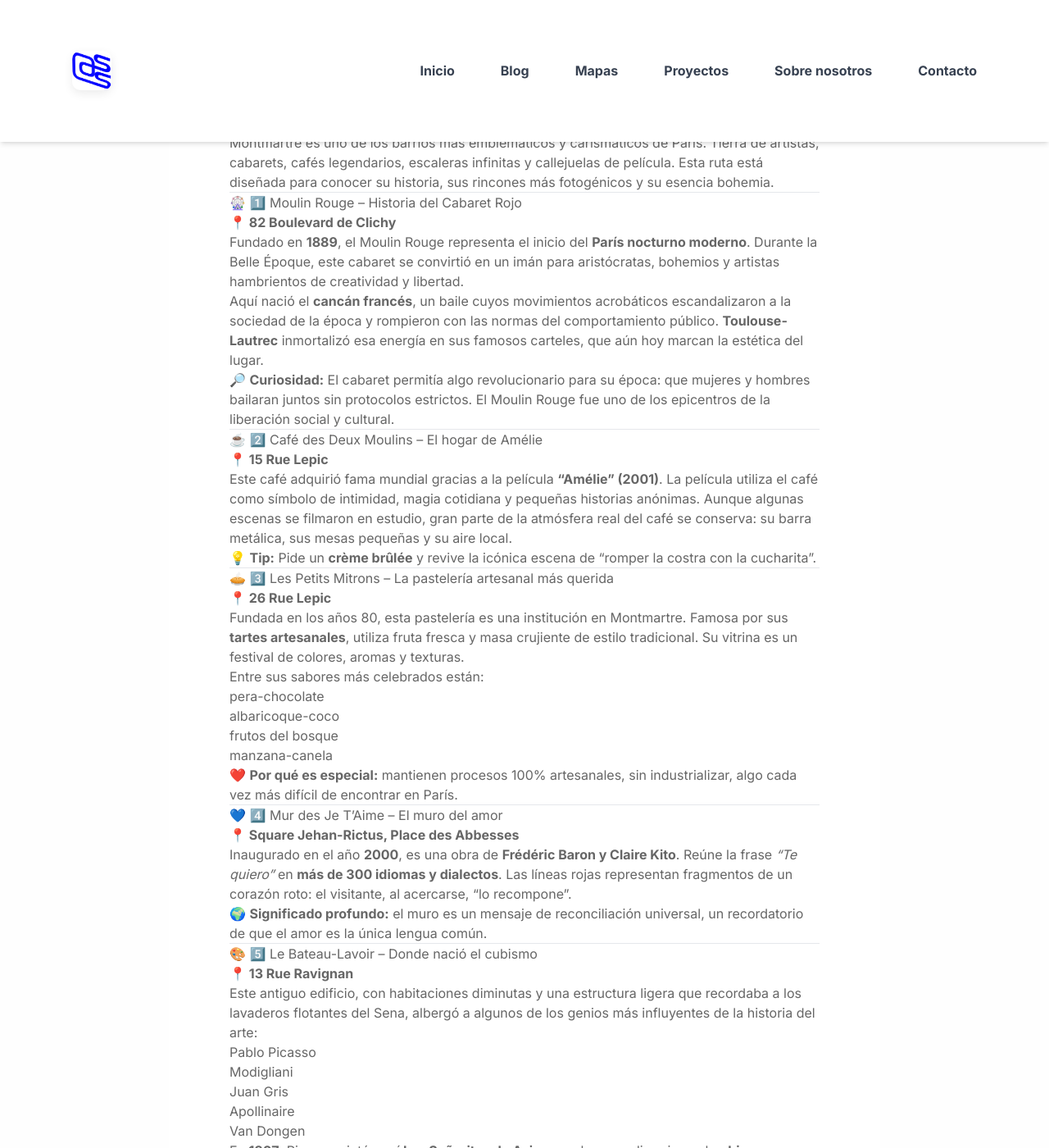
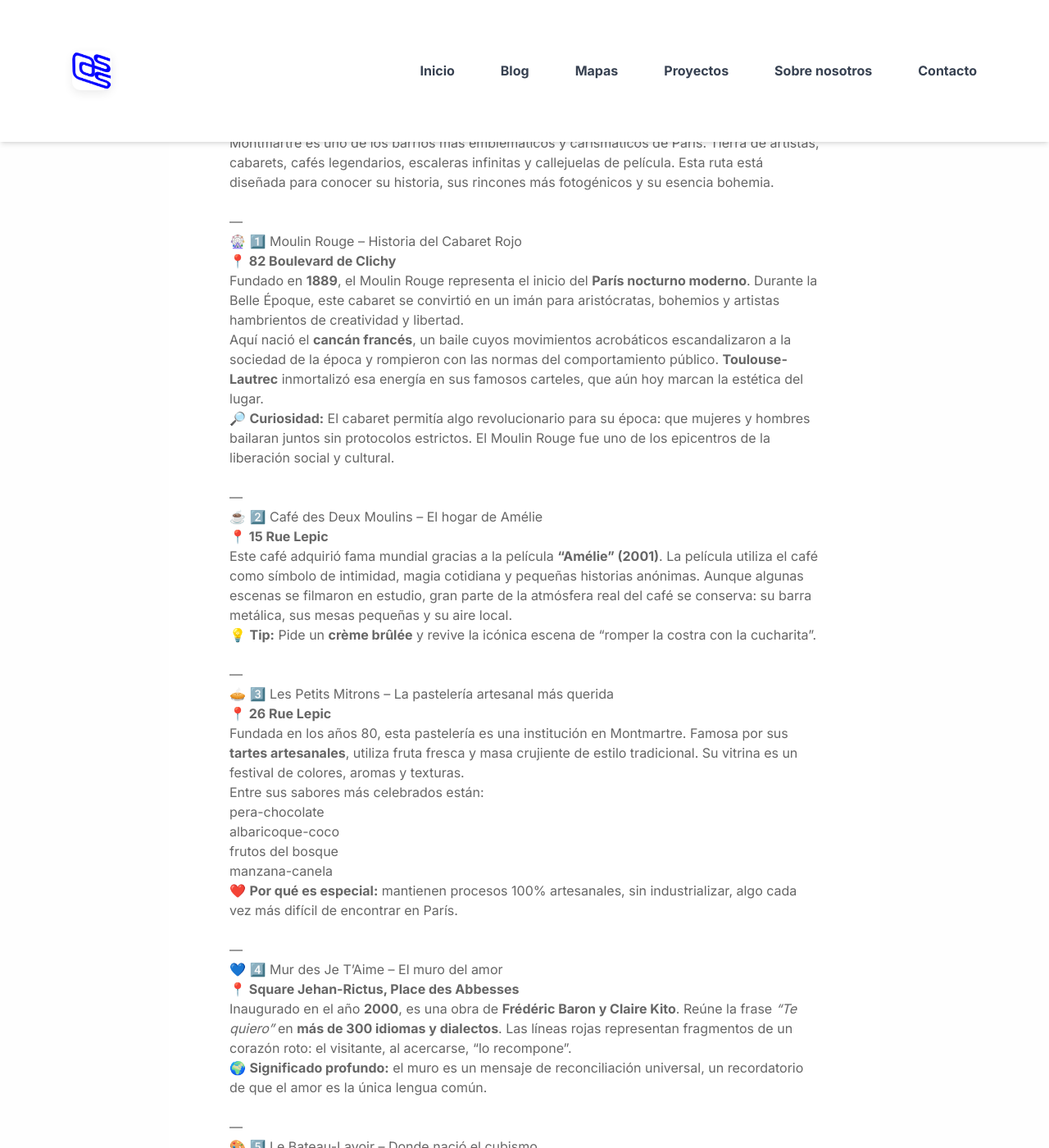
Before and after one commit to santanasmart/santanasmart.github.io, a Jekyll site: the page built from _posts/2025-11-30-recorrido-montmartre.md, in a window 1280 px wide and 1400 px high, scrolled down 351 px. Shown: the whole window at 82% size. Built offline with Jekyll 4.4.1, drawn with Linux system fonts in a browser that asks for light colours; nearby versions of some CDN libraries; comment, search, counter and statistics services are not loaded.

Commit message:
Update 2025-11-30-recorrido-montmartre.md

```diff
--- a/_posts/2025-11-30-recorrido-montmartre.md
+++ b/_posts/2025-11-30-recorrido-montmartre.md
@@ -11,7 +11,7 @@
 ## Guía detallada + historia + curiosidades
 
 Montmartre es uno de los barrios más emblemáticos y carismáticos de París. Tierra de artistas, cabarets, cafés legendarios, escaleras infinitas y callejuelas de película. Esta ruta está diseñada para conocer su historia, sus rincones más fotogénicos y su esencia bohemia.
-
+<br><br>
 ---
 
 ## 🎡 1️⃣ Moulin Rouge – Historia del Cabaret Rojo
@@ -22,7 +22,7 @@
 Aquí nació el **cancán francés**, un baile cuyos movimientos acrobáticos escandalizaron a la sociedad de la época y rompieron con las normas del comportamiento público. **Toulouse-Lautrec** inmortalizó esa energía en sus famosos carteles, que aún hoy marcan la estética del lugar.
 
 🔎 **Curiosidad:** El cabaret permitía algo revolucionario para su época: que mujeres y hombres bailaran juntos sin protocolos estrictos. El Moulin Rouge fue uno de los epicentros de la liberación social y cultural.
-
+<br><br>
 ---
 
 ## ☕ 2️⃣ Café des Deux Moulins – El hogar de Amélie
@@ -31,7 +31,7 @@
 Este café adquirió fama mundial gracias a la película **“Amélie” (2001)**. La película utiliza el café como símbolo de intimidad, magia cotidiana y pequeñas historias anónimas. Aunque algunas escenas se filmaron en estudio, gran parte de la atmósfera real del café se conserva: su barra metálica, sus mesas pequeñas y su aire local.
 
 💡 **Tip:** Pide un **crème brûlée** y revive la icónica escena de “romper la costra con la cucharita”.
-
+<br><br>
 ---
 
 ## 🥧 3️⃣ Les Petits Mitrons – La pastelería artesanal más querida
@@ -47,7 +47,7 @@
 - manzana-canela
 
 ❤️ **Por qué es especial:** mantienen procesos 100% artesanales, sin industrializar, algo cada vez más difícil de encontrar en París.
-
+<br><br>
 ---
 
 ## 💙 4️⃣ Mur des Je T’Aime – El muro del amor
@@ -56,7 +56,7 @@
 Inaugurado en el año **2000**, es una obra de **Frédéric Baron y Claire Kito**. Reúne la frase *“Te quiero”* en **más de 300 idiomas y dialectos**. Las líneas rojas representan fragmentos de un corazón roto: el visitante, al acercarse, “lo recompone”.
 
 🌍 **Significado profundo:** el muro es un mensaje de reconciliación universal, un recordatorio de que el amor es la única lengua común.
-
+<br><br>
 ---
 
 ## 🎨 5️⃣ Le Bateau-Lavoir – Donde nació el cubismo
@@ -75,7 +75,7 @@
 El edificio actual es una reconstrucción, ya que el original fue destruido por un incendio en los años 70.
 
 ❄️ **Dato curioso:** El lugar era tan frío que los artistas quemaban muebles viejos y cajas de madera para calentarse.
-
+<br><br>
 ---
 
 ## 🌾 6️⃣ Moulin de la Galette – La “Moulinette”
@@ -86,7 +86,7 @@
 Fue inmortalizado por **Renoir** en su emblemático cuadro *“Baile en el Moulin de la Galette”* (1876), una celebración de la alegría y la libertad parisina.
 
 🌾 **Historia secreta:** originalmente molía trigo y uvas para los viñedos de Montmartre, antes de convertirse en lugar de ocio.
-
+<br><br>
 ---
 
 ## 🎤 7️⃣ Busto de Dalida – Homenaje a una reina trágica
@@ -98,7 +98,7 @@
 Muchos visitantes tocan el busto para “pedir suerte”, lo que ha desgastado notablemente el bronce.
 
 🎶 **Dalida:** una vida entre el éxito rotundo y la tragedia, convertida hoy en símbolo cultural del barrio.
-
+<br><br>
 ---
 
 ## 🎀 8️⃣ La Maison Rose – La casa rosa más fotografiada
@@ -109,7 +109,7 @@
 Frecuentada por Picasso, Utrillo y otros artistas, conserva la estética del Montmartre de principios del XX.
 
 📸 **Dato curioso:** aparece en numerosas obras del pintor Maurice Utrillo, gran cronista del barrio.
-
+<br><br>
 ---
 
 ## 🎭 9️⃣ Cabaret Lapin Agile – La guarida bohemia
@@ -120,7 +120,7 @@
 Fue frecuentado por Picasso, Apollinaire y Modigliani, quienes pasaban noches enteras entre poesía, canciones y debates artísticos.
 
 📚 **Origen del nombre:** proviene de un cuadro de André Gill donde aparece un conejo saltando de una olla (*Lapin Agile* = “conejo ágil”).
-
+<br><br>
 ---
 
 ## ☕ 🔟 Le Consulat – El café de los artistas
@@ -134,14 +134,14 @@
 - Picasso
 
 Su fachada histórica, su interior clásico y su terraza lo convierten en uno de los cafés más fotogénicos y auténticos del barrio.
-
+<br><br>
 ---
 
 ## 🎨 1️⃣1️⃣ Place du Tertre – El corazón de los pintores
 Esta plaza es el centro artístico de Montmartre. Antaño fue lugar de encuentro de la vanguardia pictórica; hoy mantiene viva la tradición con decenas de pintores montando sus caballetes para retratos, caricaturas y óleos.
 
 📜 **Dato histórico:** la plaza se ubica sobre el antiguo terreno de la abadía de Montmartre, fundada en 1133.
-
+<br><br>
 ---
 
 ## ⛪ 1️⃣2️⃣ Basílica del Sacré-Cœur – Final con vista eterna
@@ -153,10 +153,10 @@
 Quien suba a la cúpula obtendrá una vista **360°** simplemente inolvidable.
 
 🙏 **Simbolismo:** fue construida como acto de reconciliación espiritual tras la guerra franco-prusiana y la Comuna de París.
-
+<br><br>
 ---
 
 # 🎉 Final de la ruta
 Montmartre es un viaje en el tiempo. Calles estrechas, arte en cada esquina, perfumes de café, música espontánea… un barrio donde el pasado y el presente se abrazan.
-
+<br><br>
 ---
```
